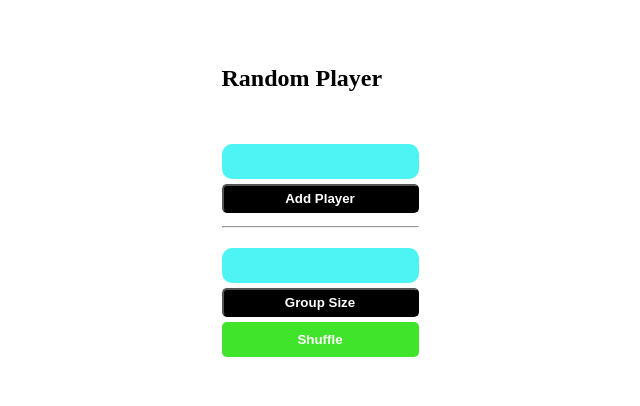
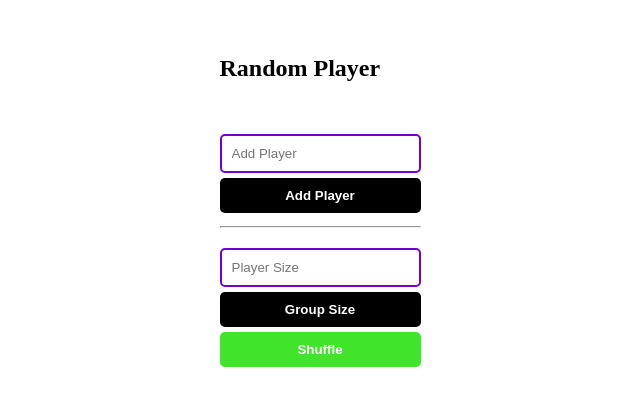
Before and after one commit to alamincodes/random-players, a plain HTML site: page index.html in a window 1280 px wide. Shown: the part 204-610 px from the top of the page, without its empty margins (320-960 px from the left). Drawn offline with Linux system fonts and the light colour scheme.

Commit message:
change input style

```diff
--- a/app.js
+++ b/app.js
@@ -1,10 +1,12 @@
 document.getElementById("add-player").addEventListener("click", function () {
   const playerName = document.getElementById("player");
   const playerNameValue = playerName.value;
+  if (playerNameValue == "") {
+    return;
+  }
   const li = document.createElement("li");
   const players = document.getElementById("players");
   li.innerText = playerNameValue;
   players.appendChild(li);
   playerName.value = "";
-
 });
--- a/index.html
+++ b/index.html
@@ -13,13 +13,13 @@
       <!-- add player -->
       <div class="card">
         <ul id="players" class="total-players"></ul>
-        <input type="text" id="player" />
+        <input type="text" id="player" placeholder="Add Player" />
         <button id="add-player">Add Player</button>
       </div>
       <!-- get player  -->
       <hr />
       <div class="card">
-        <input type="number" id="player" />
+        <input type="number" id="player" placeholder="Player Size" />
         <button>group size</button>
         <button id="shuffle">shuffle</button>
       </div>
--- a/style.css
+++ b/style.css
@@ -4,30 +4,30 @@ body {
   align-items: center;
   min-height: 100vh;
 }
-.card{
+.card {
   display: flex;
   flex-direction: column;
   margin-top: 20px;
 }
-input{
+input {
   margin-bottom: 5px;
   padding: 10px;
   outline: none;
-    background: rgb(78, 243, 243);
-    border: none;
-    border-radius: 10px;
+  border: 2px solid rgb(115, 0, 209);
+  border-radius: 5px;
 }
-button{
-    padding: 5px;
+button {
+  padding: 10px;
   text-transform: capitalize;
   background: #000;
   color: white;
   font-weight: bold;
   border-radius: 5px;
   margin-bottom: 5px;
+  border: none;
   /* letter-spacing: 2px; */
 }
-#shuffle{
+#shuffle {
   padding: 10px;
   text-transform: capitalize;
   background: rgb(64, 228, 42);
```
Lines whose indentation alone changed are shown as unchanged.
